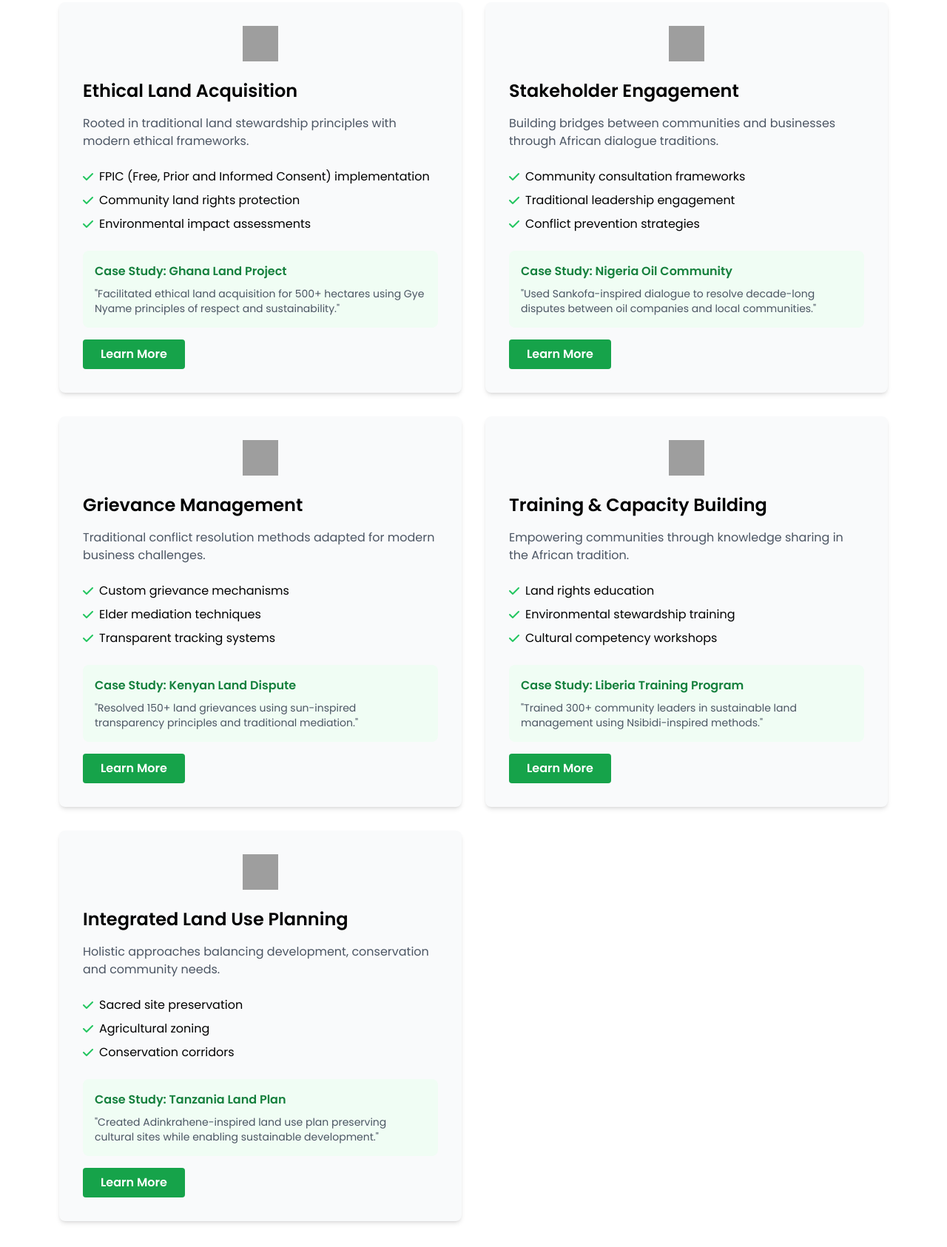
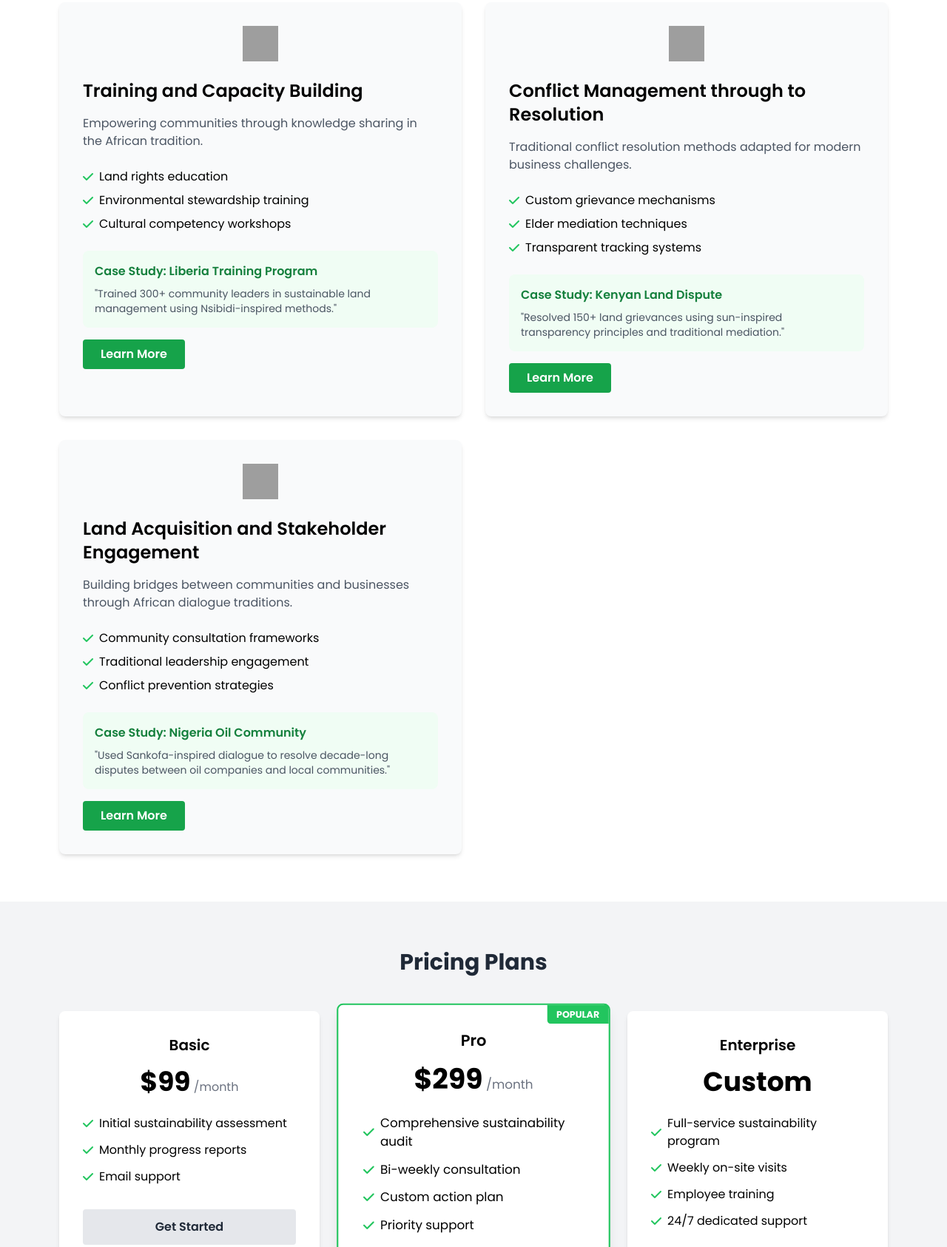
Before and after one commit to J-mulbah/blackboxai-1743354849473, a website: page services.html in a window 1280 px wide. Shown: the part 437-2123 px from the top of the page at 74% size. Drawn offline with nearby package versions, Linux system fonts and the light colour scheme; grey boxes are pictures that could not be loaded.

Commit message:
Add services.html 1743951368626

```diff
--- a/services.html
+++ b/services.html
@@ -45,6 +45,7 @@
                     </label>
                     <a href="services.html" class="py-4 px-2 text-green-600 border-b-4 border-green-600 font-semibold">Services</a>
                     <a href="portfolio.html" class="py-4 px-2 text-gray-500 hover:text-green-600 transition duration-300">Portfolio</a>
+                    <a href="previous-works.html" class="py-4 px-2 text-gray-500 hover:text-green-600 transition duration-300">Previous Works</a>
                     <a href="blog.html" class="py-4 px-2 text-gray-500 hover:text-green-600 transition duration-300">Blog</a>
                     <a href="resources.html" class="py-4 px-2 text-gray-500 hover:text-green-600 transition duration-300">Resources</a>
                     <a href="contact.html" class="py-4 px-2 text-gray-500 hover:text-green-600 transition duration-300">Contact</a>
@@ -59,7 +60,7 @@
     </nav>
 
     <!-- Services Header -->
-    <section class="py-20 bg-green-600 text-white" style="background-image: linear-gradient(rgba(0, 0, 0, 0.5), rgba(0, 0, 0, 0.5)), url('https://images.pexels.com/photos/247599/pexels-photo-247599.jpeg'); background-size: cover;">
+    <section class="py-20 bg-gray-800 text-white">
         <div class="max-w-6xl mx-auto px-4 text-center">
             <h1 class="text-4xl font-bold mb-4">Our African-Inspired Services</h1>
             <p class="text-xl max-w-2xl mx-auto">Solutions rooted in traditional wisdom for modern sustainability challenges</p>
@@ -71,72 +72,42 @@
     <section class="py-16 bg-white">
         <div class="max-w-6xl mx-auto px-4">
             <div class="grid md:grid-cols-2 gap-8">
-                <!-- Service 1 - Land Acquisition -->
+                <!-- Training and Capacity Building -->
                 <div class="service-card bg-gray-50 p-8 rounded-lg shadow-md transition duration-300">
                     <div class="service-icon text-green-600 mb-6 transition duration-300">
-                        <img src="https://upload.wikimedia.org/wikipedia/commons/thumb/c/c4/Gye_Nyame.svg/1200px-Gye_Nyame.svg.png" alt="Gye Nyame symbol" class="h-12 w-12 mx-auto">
+                        <img src="https://upload.wikimedia.org/wikipedia/commons/thumb/9/9e/Nsibidi_community.svg/1200px-Nsibidi_community.svg.png" alt="Nsibidi community symbol" class="h-12 w-12 mx-auto">
                     </div>
-                    <h3 class="text-2xl font-semibold mb-4">Ethical Land Acquisition</h3>
-                    <p class="text-gray-600 mb-6">Rooted in traditional land stewardship principles with modern ethical frameworks.</p>
+                    <h3 class="text-2xl font-semibold mb-4">Training and Capacity Building</h3>
+                    <p class="text-gray-600 mb-6">Empowering communities through knowledge sharing in the African tradition.</p>
                     <ul class="space-y-2 mb-6">
                         <li class="flex items-start">
                             <i class="fas fa-check text-green-500 mt-1 mr-2"></i>
-                            <span>FPIC (Free, Prior and Informed Consent) implementation</span>
+                            <span>Land rights education</span>
                         </li>
                         <li class="flex items-start">
                             <i class="fas fa-check text-green-500 mt-1 mr-2"></i>
-                            <span>Community land rights protection</span>
+                            <span>Environmental stewardship training</span>
                         </li>
                         <li class="flex items-start">
                             <i class="fas fa-check text-green-500 mt-1 mr-2"></i>
-                            <span>Environmental impact assessments</span>
+                            <span>Cultural competency workshops</span>
                         </li>
                     </ul>
                     <div class="mt-6 p-4 bg-green-50 rounded-lg">
-                        <h4 class="font-semibold mb-2 text-green-700">Case Study: Ghana Land Project</h4>
-                        <p class="text-sm text-gray-600">"Facilitated ethical land acquisition for 500+ hectares using Gye Nyame principles of respect and sustainability."</p>
+                        <h4 class="font-semibold mb-2 text-green-700">Case Study: Liberia Training Program</h4>
+                        <p class="text-sm text-gray-600">"Trained 300+ community leaders in sustainable land management using Nsibidi-inspired methods."</p>
                     </div>
                     <a href="contact.html" class="inline-block mt-4 bg-green-600 hover:bg-green-700 text-white font-semibold py-2 px-6 rounded transition duration-300">
                         Learn More
                     </a>
                 </div>
 
-                <!-- Service 2 - Stakeholder Engagement -->
-                <div class="service-card bg-gray-50 p-8 rounded-lg shadow-md transition duration-300">
-                    <div class="service-icon text-green-600 mb-6 transition duration-300">
-                        <img src="https://upload.wikimedia.org/wikipedia/commons/thumb/5/5d/Sankofa.svg/1200px-Sankofa.svg.png" alt="Sankofa symbol" class="h-12 w-12 mx-auto">
-                    </div>
-                    <h3 class="text-2xl font-semibold mb-4">Stakeholder Engagement</h3>
-                    <p class="text-gray-600 mb-6">Building bridges between communities and businesses through African dialogue traditions.</p>
-                    <ul class="space-y-2 mb-6">
-                        <li class="flex items-start">
-                            <i class="fas fa-check text-green-500 mt-1 mr-2"></i>
-                            <span>Community consultation frameworks</span>
-                        </li>
-                        <li class="flex items-start">
-                            <i class="fas fa-check text-green-500 mt-1 mr-2"></i>
-                            <span>Traditional leadership engagement</span>
-                        </li>
-                        <li class="flex items-start">
-                            <i class="fas fa-check text-green-500 mt-1 mr-2"></i>
-                            <span>Conflict prevention strategies</span>
-                        </li>
-                    </ul>
-                    <div class="mt-6 p-4 bg-green-50 rounded-lg">
-                        <h4 class="font-semibold mb-2 text-green-700">Case Study: Nigeria Oil Community</h4>
-                        <p class="text-sm text-gray-600">"Used Sankofa-inspired dialogue to resolve decade-long disputes between oil companies and local communities."</p>
-                    </div>
-                    <a href="contact.html" class="inline-block mt-4 bg-green-600 hover:bg-green-700 text-white font-semibold py-2 px-6 rounded transition duration-300">
-                        Learn More
-                    </a>
-                </div>
-
-                <!-- Service 3 - Grievance Management -->
+                <!-- Conflict Management through to Resolution -->
                 <div class="service-card bg-gray-50 p-8 rounded-lg shadow-md transition duration-300">
                     <div class="service-icon text-green-600 mb-6 transition duration-300">
                         <img src="https://upload.wikimedia.org/wikipedia/commons/thumb/7/7d/Adinkra_Sun.svg/1200px-Adinkra_Sun.svg.png" alt="African sun symbol" class="h-12 w-12 mx-auto">
                     </div>
-                    <h3 class="text-2xl font-semibold mb-4">Grievance Management</h3>
+                    <h3 class="text-2xl font-semibold mb-4">Conflict Management through to Resolution</h3>
                     <p class="text-gray-600 mb-6">Traditional conflict resolution methods adapted for modern business challenges.</p>
                     <ul class="space-y-2 mb-6">
                         <li class="flex items-start">
@@ -161,60 +132,30 @@
                     </a>
                 </div>
 
-                <!-- Service 4 - Training & Capacity Building -->
+                <!-- Land Acquisition and Stakeholder Engagement -->
                 <div class="service-card bg-gray-50 p-8 rounded-lg shadow-md transition duration-300">
                     <div class="service-icon text-green-600 mb-6 transition duration-300">
-                        <img src="https://upload.wikimedia.org/wikipedia/commons/thumb/9/9e/Nsibidi_community.svg/1200px-Nsibidi_community.svg.png" alt="Nsibidi community symbol" class="h-12 w-12 mx-auto">
+                        <img src="https://upload.wikimedia.org/wikipedia/commons/thumb/5/5d/Sankofa.svg/1200px-Sankofa.svg.png" alt="Sankofa symbol" class="h-12 w-12 mx-auto">
                     </div>
-                    <h3 class="text-2xl font-semibold mb-4">Training & Capacity Building</h3>
-                    <p class="text-gray-600 mb-6">Empowering communities through knowledge sharing in the African tradition.</p>
+                    <h3 class="text-2xl font-semibold mb-4">Land Acquisition and Stakeholder Engagement</h3>
+                    <p class="text-gray-600 mb-6">Building bridges between communities and businesses through African dialogue traditions.</p>
                     <ul class="space-y-2 mb-6">
                         <li class="flex items-start">
                             <i class="fas fa-check text-green-500 mt-1 mr-2"></i>
-                            <span>Land rights education</span>
+                            <span>Community consultation frameworks</span>
                         </li>
                         <li class="flex items-start">
                             <i class="fas fa-check text-green-500 mt-1 mr-2"></i>
-                            <span>Environmental stewardship training</span>
+                            <span>Traditional leadership engagement</span>
                         </li>
                         <li class="flex items-start">
                             <i class="fas fa-check text-green-500 mt-1 mr-2"></i>
-                            <span>Cultural competency workshops</span>
+                            <span>Conflict prevention strategies</span>
                         </li>
                     </ul>
                     <div class="mt-6 p-4 bg-green-50 rounded-lg">
-                        <h4 class="font-semibold mb-2 text-green-700">Case Study: Liberia Training Program</h4>
-                        <p class="text-sm text-gray-600">"Trained 300+ community leaders in sustainable land management using Nsibidi-inspired methods."</p>
-                    </div>
-                    <a href="contact.html" class="inline-block mt-4 bg-green-600 hover:bg-green-700 text-white font-semibold py-2 px-6 rounded transition duration-300">
-                        Learn More
-                    </a>
-                </div>
-
-                <!-- Service 5 - Integrated Land Use Planning -->
-                <div class="service-card bg-gray-50 p-8 rounded-lg shadow-md transition duration-300">
-                    <div class="service-icon text-green-600 mb-6 transition duration-300">
-                        <img src="https://upload.wikimedia.org/wikipedia/commons/thumb/a/a3/Adinkrahene.svg/1200px-Adinkrahene.svg.png" alt="Adinkrahene symbol" class="h-12 w-12 mx-auto">
-                    </div>
-                    <h3 class="text-2xl font-semibold mb-4">Integrated Land Use Planning</h3>
-                    <p class="text-gray-600 mb-6">Holistic approaches balancing development, conservation and community needs.</p>
-                    <ul class="space-y-2 mb-6">
-                        <li class="flex items-start">
-                            <i class="fas fa-check text-green-500 mt-1 mr-2"></i>
-                            <span>Sacred site preservation</span>
-                        </li>
-                        <li class="flex items-start">
-                            <i class="fas fa-check text-green-500 mt-1 mr-2"></i>
-                            <span>Agricultural zoning</span>
-                        </li>
-                        <li class="flex items-start">
-                            <i class="fas fa-check text-green-500 mt-1 mr-2"></i>
-                            <span>Conservation corridors</span>
-                        </li>
-                    </ul>
-                    <div class="mt-6 p-4 bg-green-50 rounded-lg">
-                        <h4 class="font-semibold mb-2 text-green-700">Case Study: Tanzania Land Plan</h4>
-                        <p class="text-sm text-gray-600">"Created Adinkrahene-inspired land use plan preserving cultural sites while enabling sustainable development."</p>
+                        <h4 class="font-semibold mb-2 text-green-700">Case Study: Nigeria Oil Community</h4>
+                        <p class="text-sm text-gray-600">"Used Sankofa-inspired dialogue to resolve decade-long disputes between oil companies and local communities."</p>
                     </div>
                     <a href="contact.html" class="inline-block mt-4 bg-green-600 hover:bg-green-700 text-white font-semibold py-2 px-6 rounded transition duration-300">
                         Learn More
```
